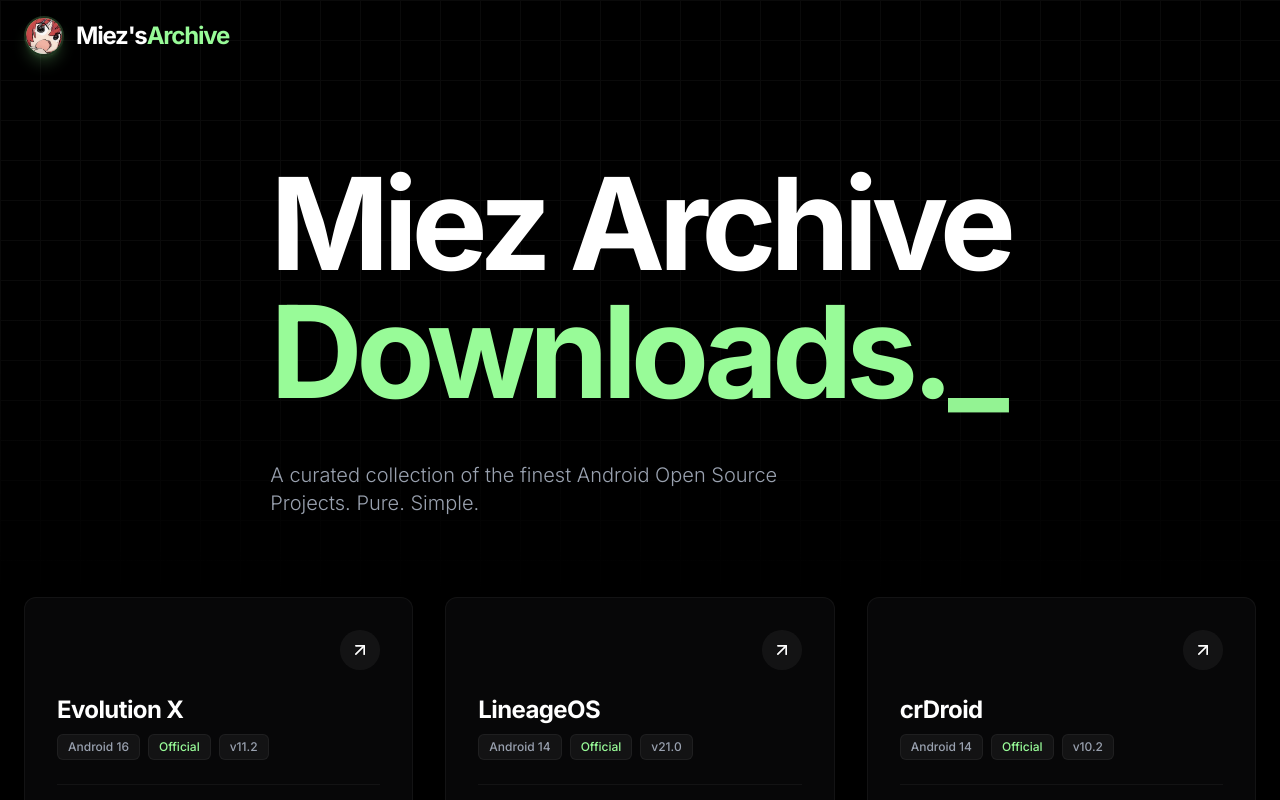
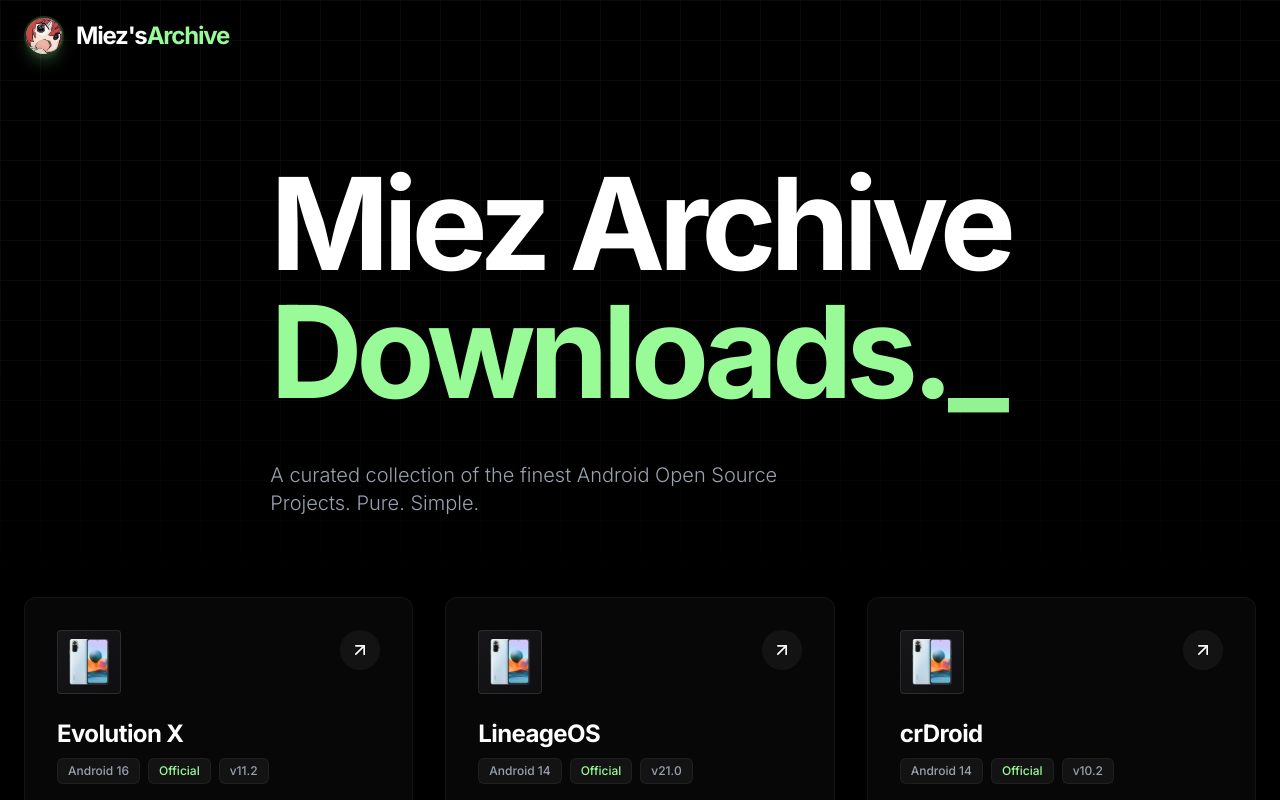
Before and after one commit to Miez12208/Archive, a Next.js app: page / in a window 1280 px wide. Shown: the top 800 px of the page. Built offline with nearby package versions, Linux system fonts and the light colour scheme.

Commit message:
feat: Add RomList and RomCard components for displaying ROMs, including a footer and sample image assets.

```diff
--- a/src/components/Footer.tsx
+++ b/src/components/Footer.tsx
@@ -6,12 +6,12 @@
                     <h3 className="text-2xl font-bold tracking-tighter text-white mb-6">Miez's<span className="text-primary">Archive</span></h3>
                     <div className="flex gap-6 text-sm text-gray-500">
                         <a href="#" className="hover:text-white transition-colors">Telegram</a>
-                        <a href="#" className="hover:text-white transition-colors">GitHub</a>
+                        <a href="https://github.com/miez12208" className="hover:text-white transition-colors">GitHub</a>
                         <a href="#" className="hover:text-white transition-colors">Discord</a>
                     </div>
                 </div>
                 <div className="mt-8 md:mt-0 text-right">
-                    <p className="text-xs text-gray-600">© 2024</p>
+                    <p className="text-xs text-gray-600">© 2025</p>
                 </div>
             </div>
         </footer>
--- a/src/components/RomCard.tsx
+++ b/src/components/RomCard.tsx
@@ -6,6 +6,7 @@
     status: 'Official' | 'Unofficial';
     updatedAt: string;
     device: string;
+    image?: string;
     color?: string;
 }
 
@@ -20,8 +21,30 @@
 
             <div className="flex flex-col h-full justify-between relative z-10">
                 <div>
-                    <div className="flex justify-end items-start mb-6">
-
+                    <div className="flex justify-between items-start mb-6">
+                        {/* Phone Avatar */}
+                        <div className="w-16 h-16 p-2 rounded-sm bg-gradient-to-br from-zinc-800/50 to-zinc-900/50 border border-white/10 flex items-center justify-center overflow-hidden group-hover:border-primary/30 transition-all">
+                            {rom.image ? (
+                                <img
+                                    src={rom.image}
+                                    alt={rom.device}
+                                    className="w-full h-full object-cover"
+                                />
+                            ) : (
+                                <svg
+                                    viewBox="0 0 24 24"
+                                    fill="none"
+                                    stroke="currentColor"
+                                    strokeWidth="1.5"
+                                    strokeLinecap="round"
+                                    strokeLinejoin="round"
+                                    className="w-8 h-8 text-gray-400 group-hover:text-primary transition-colors"
+                                >
+                                    <rect x="5" y="2" width="14" height="20" rx="2" ry="2" />
+                                    <line x1="12" y1="18" x2="12.01" y2="18" />
+                                </svg>
+                            )}
+                        </div>
 
                         <a href="#" className="w-10 h-10 rounded-full bg-white/5 flex items-center justify-center text-white hover:bg-primary hover:text-black transition-all hover:rotate-45">
                             <svg xmlns="http://www.w3.org/2000/svg" width="20" height="20" viewBox="0 0 24 24" fill="none" stroke="currentColor" strokeWidth="2" strokeLinecap="round" strokeLinejoin="round"><line x1="7" y1="17" x2="17" y2="7"></line><polyline points="7 7 17 7 17 17"></polyline></svg>
--- a/src/components/RomList.tsx
+++ b/src/components/RomList.tsx
@@ -11,6 +11,7 @@
         status: 'Official' as const,
         updatedAt: '2 days ago',
         device: 'Redmi Note 10 PRO/MAX (sweet)',
+        image: '/images/roms/Sweet.png',
     },
     {
         name: 'LineageOS',
@@ -20,6 +21,7 @@
         status: 'Official' as const,
         updatedAt: '5 days ago',
         device: 'Poco F5 (marble)',
+        image: '/images/roms/Sweet.png',
     },
     {
         name: 'crDroid',
@@ -29,6 +31,7 @@
         status: 'Official' as const,
         updatedAt: '1 week ago',
         device: 'Xiaomi 13 (fuxi)',
+        image: '/images/roms/Sweet.png',
     },
     {
         name: 'Pixel Experience',
@@ -38,6 +41,7 @@
         status: 'Unofficial' as const,
         updatedAt: '2 weeks ago',
         device: 'Redmi Note 10 (mojito)',
+        image: '/images/roms/Sweet.png',
     },
     {
         name: 'Nusantara Project',
@@ -47,6 +51,7 @@
         status: 'Official' as const,
         updatedAt: '3 days ago',
         device: 'Poco X3 Pro (vayu)',
+        image: '/images/roms/Sweet.png',
     },
     {
         name: 'RisingOS',
@@ -56,6 +61,7 @@
         status: 'Unofficial' as const,
         updatedAt: 'Yesterday',
         device: 'Poco F5 (marble)',
+        image: '/images/roms/Sweet.png',
     }
 ];
 
```
Also changed, not shown: public/images/roms/README.md (added), public/images/roms/Sweet.png (added).
